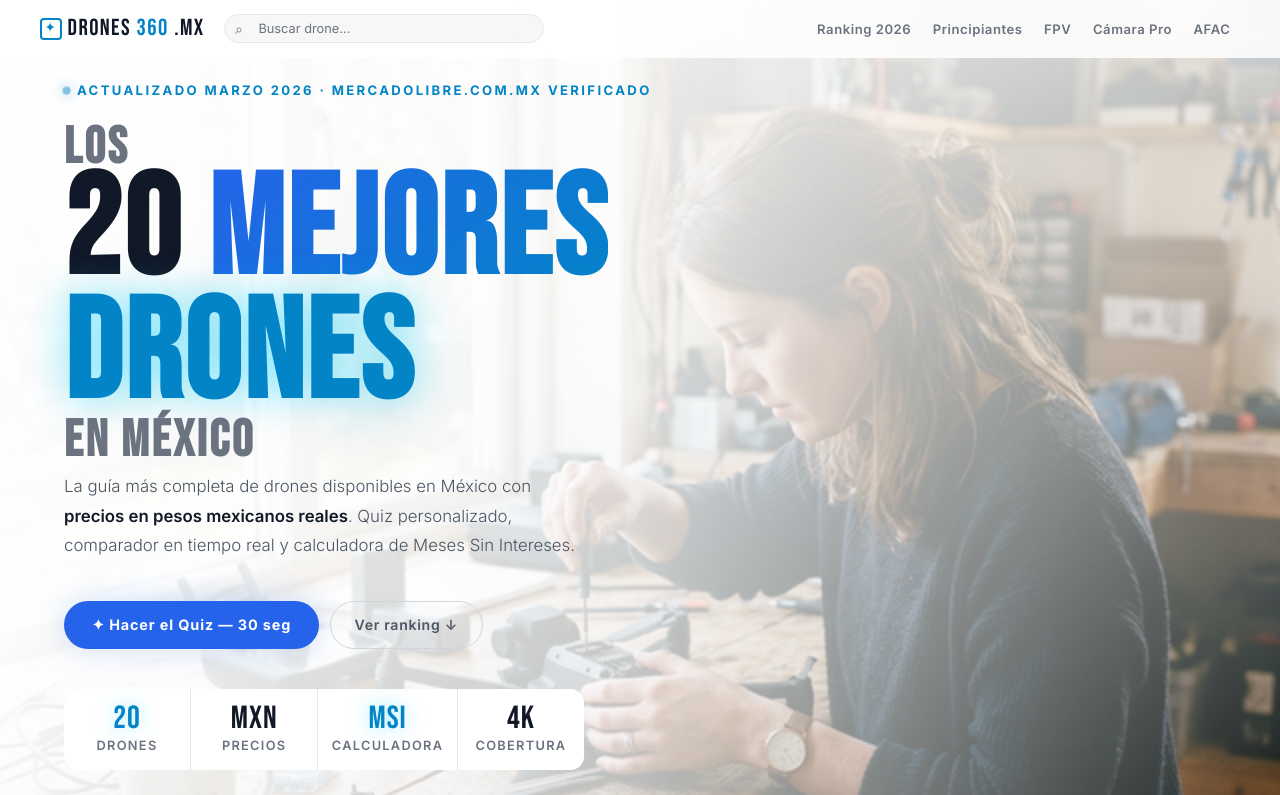
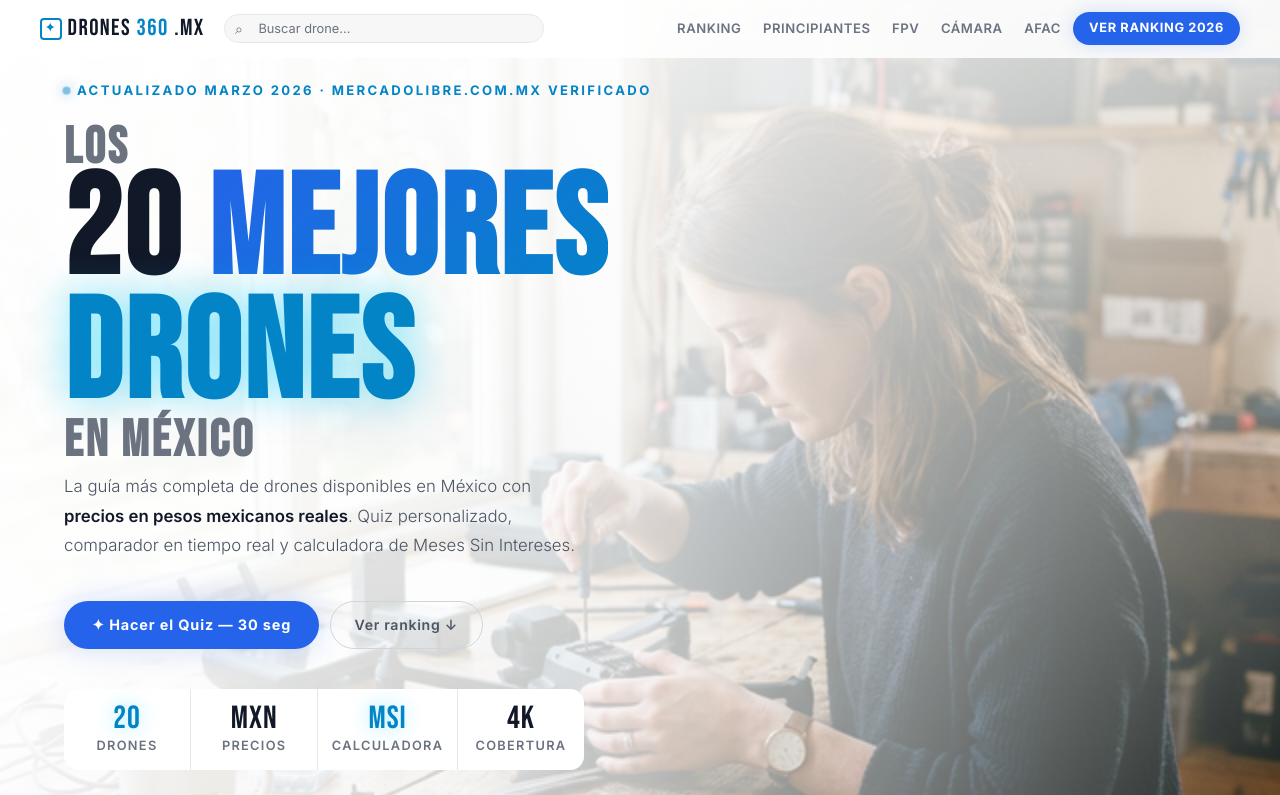
Before and after one commit to casaferroshop/drones360mx, a plain HTML site: page drones360-v5.html in a window 1280 px wide. Shown: the top 795 px of the page. Drawn offline with Linux system fonts and the light colour scheme.

Commit message:
Fix: unify main page nav HTML to div>a structure (matches articles)
- Replace ul>li>a nav with div>a.nav-lnk (same as all article pages)
- Remove conflicting li a selectors from CSS
- Mobile menu now uses consistent .nav-lnk selectors everywhere

Co-Authored-By: Claude Opus 4.6 <noreply@anthropic.com>

```diff
--- a/drones360-v5.html
+++ b/drones360-v5.html
@@ -112,13 +112,12 @@ body:hover #spotlight{opacity:1}
 .nav-search input{width:100%;background:rgba(0,0,0,.03);border:1px solid var(--rim);border-radius:100px;padding:.4rem .85rem .4rem 2.1rem;font-size:.8rem;color:var(--text);font-family:"Inter",sans-serif;outline:none;transition:all .2s}
 .nav-search input:focus{border-color:var(--blue);background:rgba(61,127,255,.06);box-shadow:0 0 0 3px rgba(61,127,255,.12)}
 .nav-search input::placeholder{color:var(--text3)}
-.nav-links{display:flex;align-items:center;gap:.15rem;margin-left:auto;list-style:none}
-.nav-links li a{font-family:"Inter",sans-serif;font-weight:600;font-size:.82rem;letter-spacing:.04em;color:var(--text3);padding:.32rem .6rem;border-radius:var(--r);transition:color .15s;white-space:nowrap}.nav-links li a:hover{color:var(--text)}
-.nav-lnk{font-family:"Inter",sans-serif;font-weight:600;font-size:.82rem;letter-spacing:.04em;color:var(--text3);padding:.32rem .6rem;border-radius:var(--r);transition:color .15s;white-space:nowrap}
+.nav-links{display:flex;align-items:center;gap:.15rem;margin-left:auto}
+.nav-lnk{font-family:"Inter",sans-serif;font-weight:600;font-size:.82rem;letter-spacing:.04em;color:var(--text3);padding:.32rem .6rem;border-radius:var(--r);transition:color .15s;white-space:nowrap;text-decoration:none}
 .nav-lnk:hover{color:var(--text)}
 .nav-cta{background:var(--blue);color:#fff;padding:.38rem 1rem;border-radius:100px;font-family:"Inter",sans-serif;font-weight:700;font-size:.8rem;letter-spacing:.05em;white-space:nowrap;transition:all .2s;box-shadow:0 0 20px var(--blue-glow)}
 .nav-cta:hover{background:#5a8fff;box-shadow:0 0 30px var(--blue-glow);transform:translateY(-1px)}
-@media(max-width:768px){.nav-links li a{font-size:.75rem!important}.nav-search{max-width:180px}}
+@media(max-width:768px){.nav-lnk{font-size:.75rem!important}.nav-search{max-width:180px}}
 @media(max-width:480px){.nav-search{display:none}}
 
 /* ══════════ HERO ══════════ */
@@ -549,8 +548,6 @@ footer{background:var(--deep);border-top:1px solid var(--rim);padding:2.5rem cla
   list-style:none;
   overflow-y:auto;
 }
-.nav.mob-open .nav-links li{width:100%}
-.nav.mob-open .nav-links li a,
 .nav.mob-open .nav-links .nav-lnk{
   display:block!important;
   font-size:1.1rem;
@@ -559,6 +556,7 @@ footer{background:var(--deep);border-top:1px solid var(--rim);padding:2.5rem cla
   color:var(--text2)!important;
   font-weight:500;
   white-space:normal;
+  letter-spacing:.02em;
 }
 .nav.mob-open .nav-links .nav-cta{
   display:inline-block!important;
@@ -585,13 +583,14 @@ footer{background:var(--deep);border-top:1px solid var(--rim);padding:2.5rem cla
 <span class="nav-search-ic">⌕</span>
 <input aria-label="Buscar drones" id="nsearch" oninput="searchF()" placeholder="Buscar drone..." type="search"/>
 </div>
-<ul class="nav-links">
-<li><a href="/">Ranking 2026</a></li>
-<li><a href="drones-para-principiantes-mexico">Principiantes</a></li>
-<li><a href="drones-fpv-mexico">FPV</a></li>
-<li><a href="drone-para-fotografia-aerea-mexico">Cámara Pro</a></li>
-<li><a href="regulaciones-drones-mexico-afac">AFAC</a></li>
-</ul>
+<div class="nav-links">
+<a class="nav-lnk" href="/">RANKING</a>
+<a class="nav-lnk" href="/drones-para-principiantes-mexico">PRINCIPIANTES</a>
+<a class="nav-lnk" href="/drones-fpv-mexico">FPV</a>
+<a class="nav-lnk" href="/drone-para-fotografia-aerea-mexico">CÁMARA</a>
+<a class="nav-lnk" href="/regulaciones-drones-mexico-afac">AFAC</a>
+<a class="nav-cta" href="/">VER RANKING 2026</a>
+</div>
 <button class="mob-btn" onclick="document.querySelector('.nav').classList.toggle('mob-open')" aria-label="Menú"><span></span><span></span><span></span></button>
 </div>
 </nav>
```
Also changed, not shown: index.html (+12 -13 lines).
